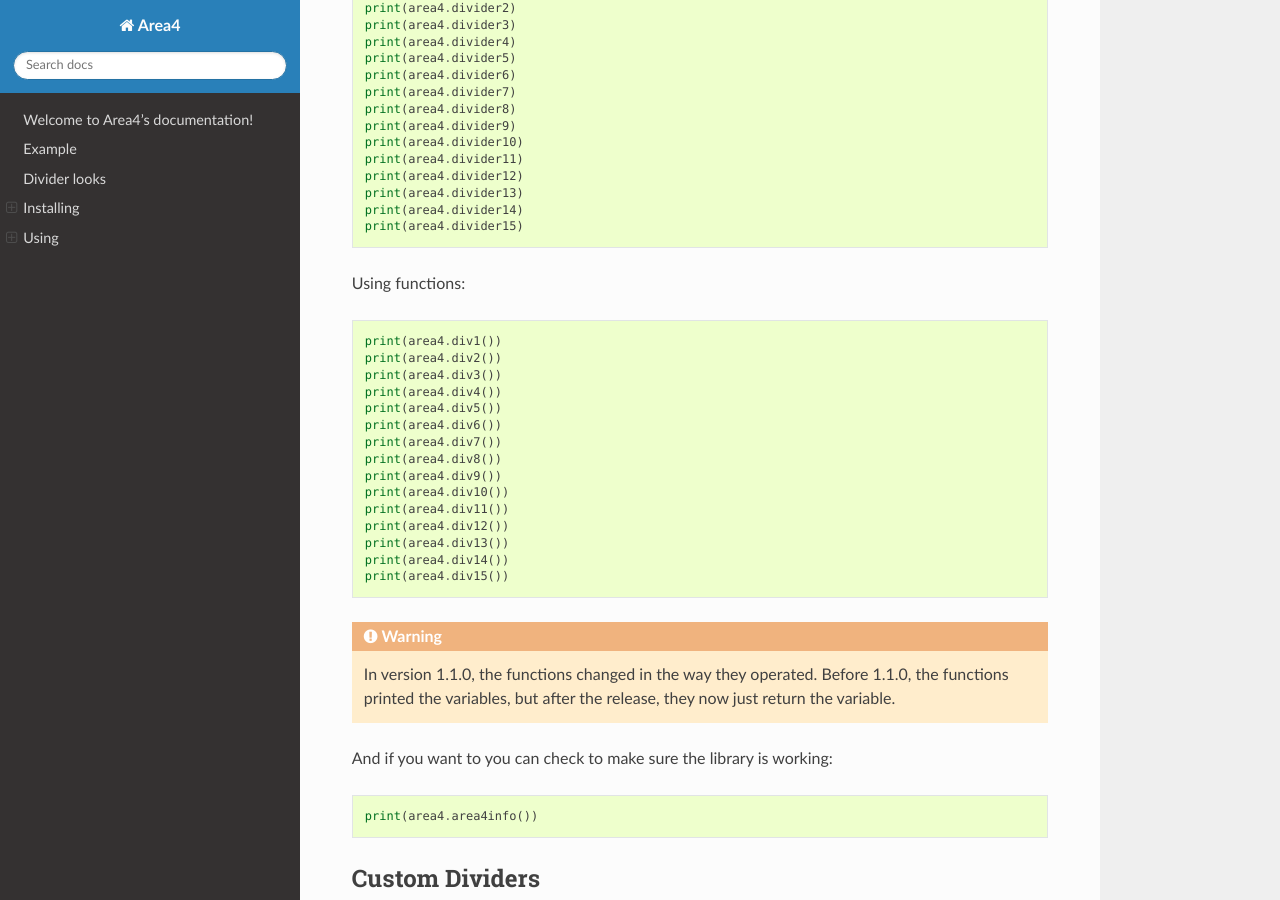
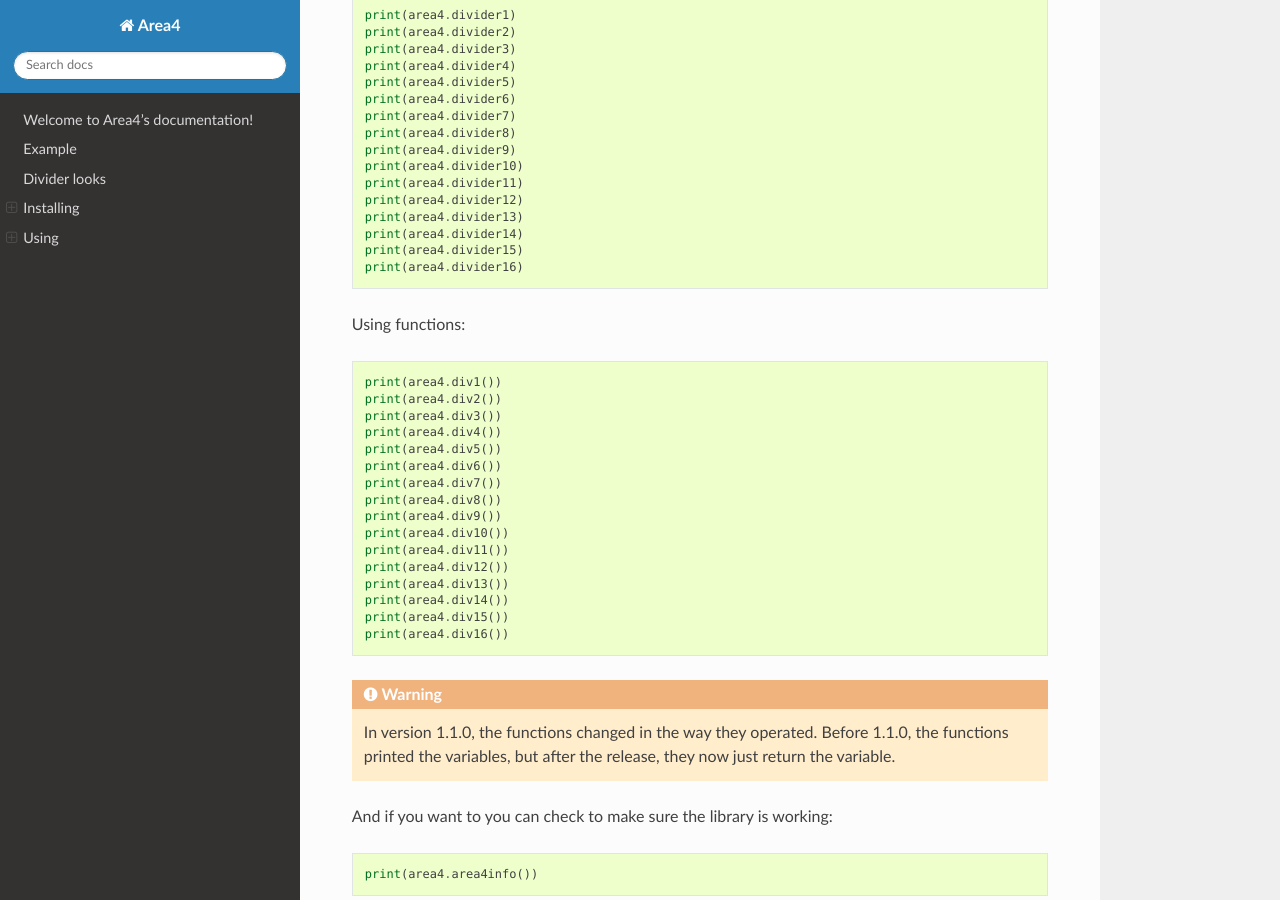
Before and after one commit to area4lib/area4, a Sphinx documentation site: the page built from docs/index.rst, in a window 1280 px wide and 900 px high, scrolled down 2115 px. Built offline with Sphinx 7.4.7 and the Read the Docs theme 2.0.0, drawn with Linux system fonts in a browser that asks for light colours.

Commit message:
Updated docs

```diff
--- a/docs/index.rst
+++ b/docs/index.rst
@@ -130,6 +131,7 @@ Just using plain print commands:
     print(area4.divider13)
     print(area4.divider14)
     print(area4.divider15)
+    print(area4.divider16)
 
 Using functions:
 
@@ -150,6 +152,7 @@ Using functions:
     print(area4.div13())
     print(area4.div14())
     print(area4.div15())
+    print(area4.div16())
 
 .. warning:: In version 1.1.0, the functions changed in the way they operated.  Before 1.1.0, the functions printed the variables, but after the release, they now just return the variable.
 
@@ -177,7 +180,6 @@ They can be called/used/updated this way:
     # or...
     print(area4.custom_div)
 
-
 You can also generate a custom divider
 
 .. code-block:: python
```
Also changed, not shown: other parts of docs/index.rst (+1 -0 lines).
